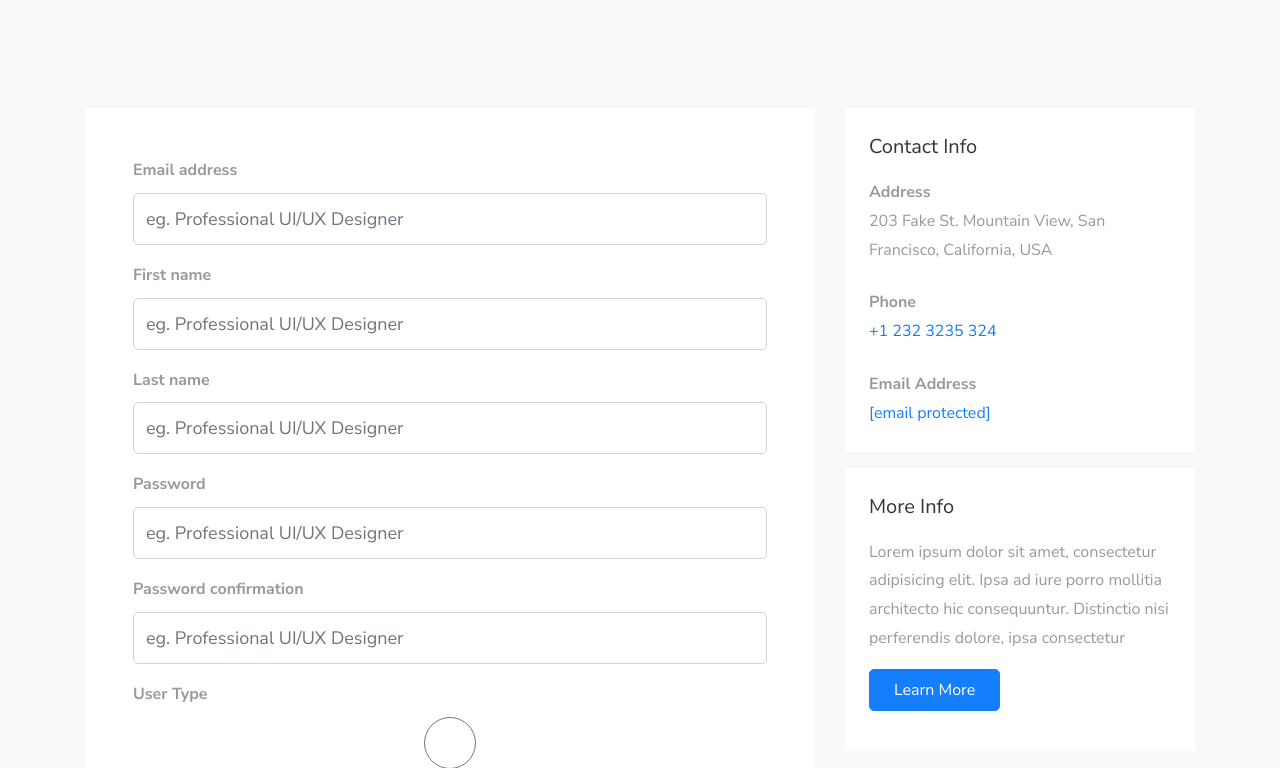
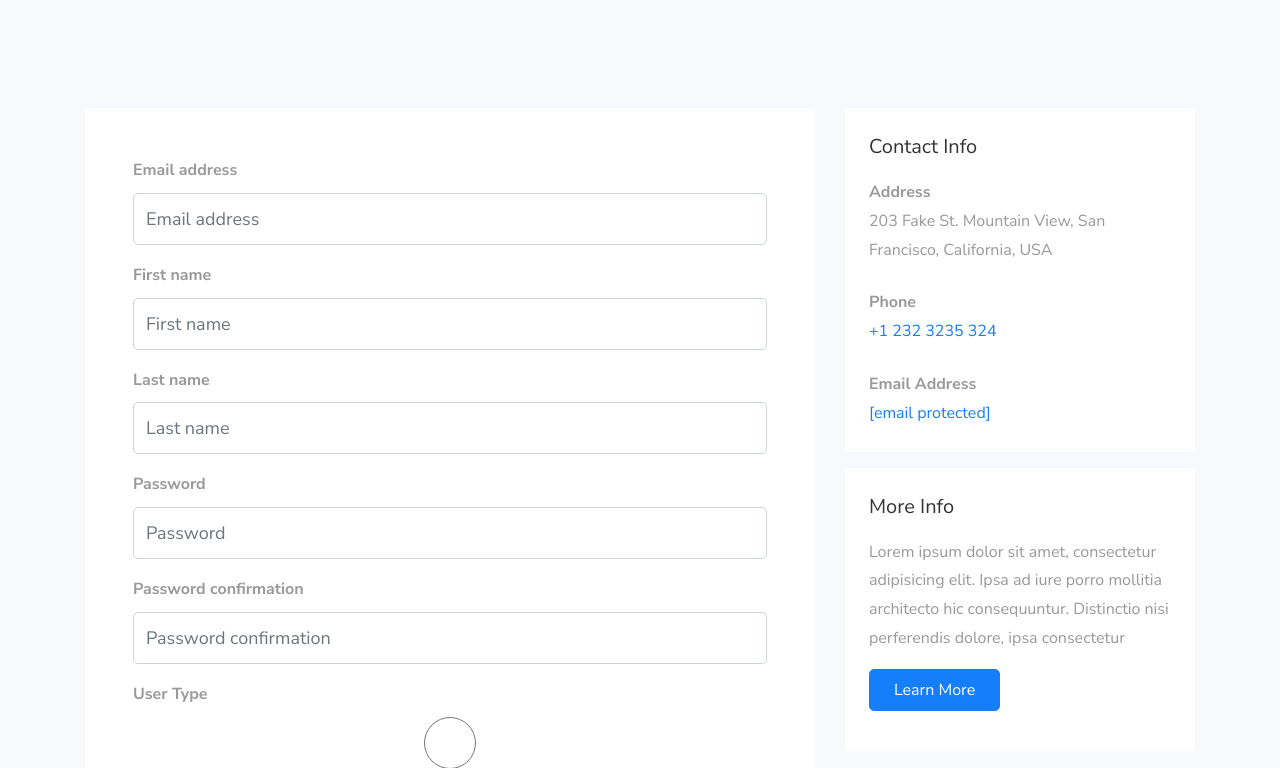
Before and after one commit to gurnitha/django-job-portal, a Django app: page /users/register/ in a window 1280 px wide. Shown: the part 804-1572 px from the top of the page. Run offline with Django 3.2, Linux system fonts and the light colour scheme; some libraries are stand-ins or nearby versions; some web fonts are replaced.

Commit message:
6.7 User register form part 7 - Showing the placeholders

```diff
--- a/templates/accounts/user_register.html
+++ b/templates/accounts/user_register.html
@@ -34,7 +34,7 @@
                                 type="{{field.field.widget.input_type}}"
                                 id="fullname"
                                 class="form-control"
-                                placeholder="eg. Professional UI/UX Designer">
+                                placeholder="{{field.label}}">
                         </div>
                     </div>
                     {% endfor %}
```
Also changed, not shown: README.md.
